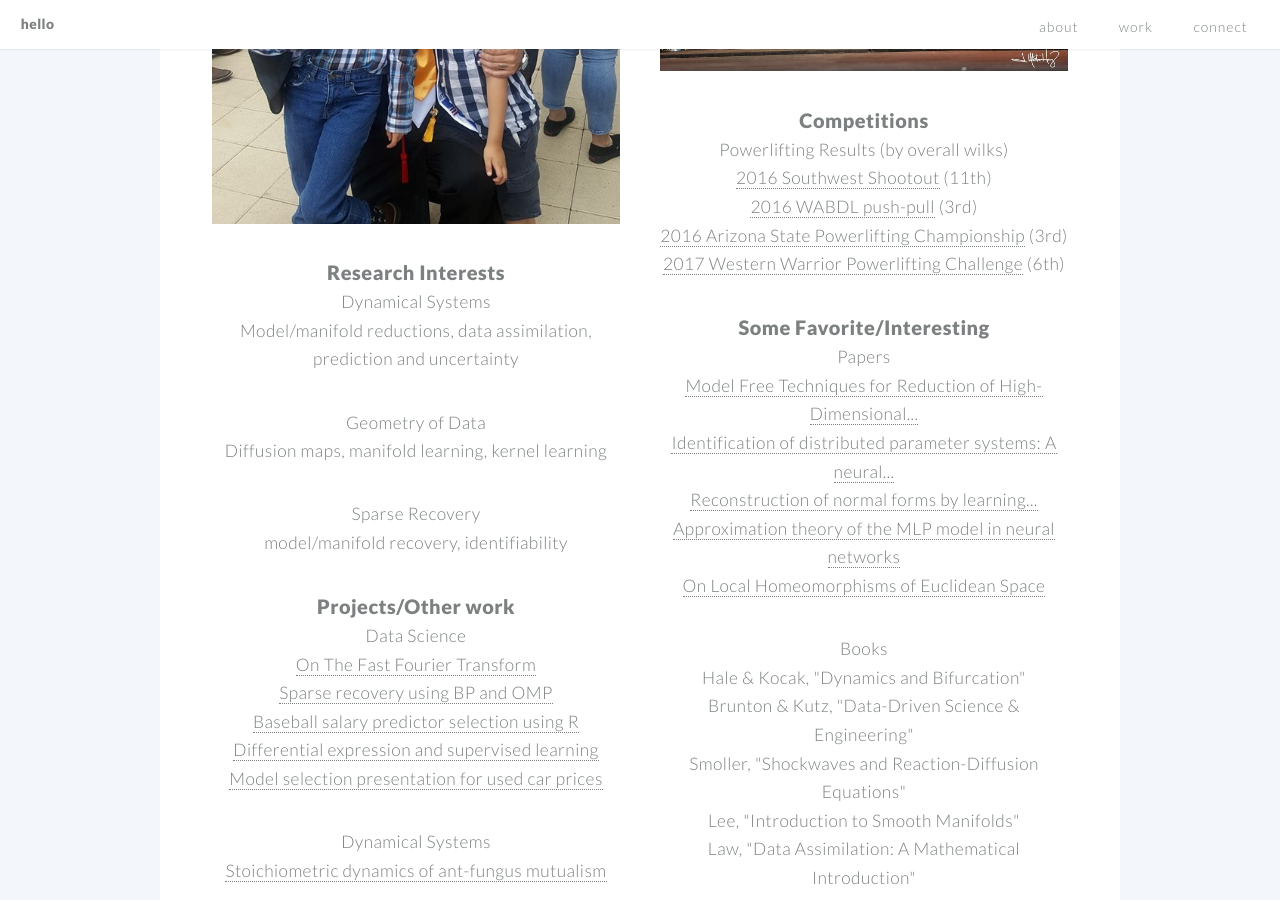
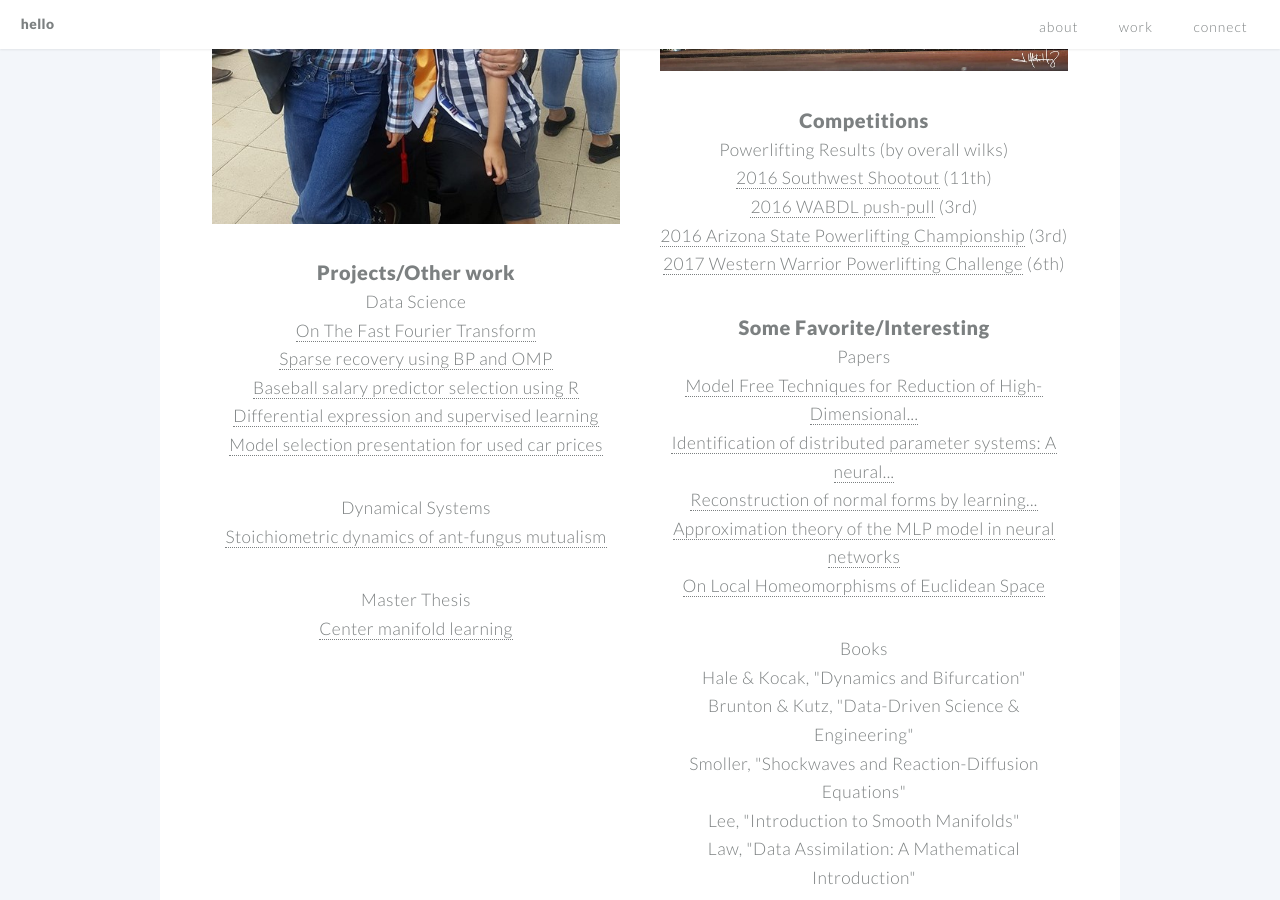
Before and after one commit to jben33/jben33.github.io, a Jekyll site: the page built from index.md, in a window 1280 px wide and 900 px high, scrolled down 2360 px. Built offline with Jekyll 4.4.1, drawn with Linux system fonts in a browser that asks for light colours.

Commit message:
Update example.html

```diff
--- a/_includes/example.html
+++ b/_includes/example.html
@@ -1,17 +1,3 @@
-<h1>Research Interests</h1>
-
-<ul> Dynamical Systems
-    <li>Model/manifold reductions, data assimilation, prediction and uncertainty</li>
-</ul>
-
-<ul> Geometry of Data
-    <li>Diffusion maps, manifold learning, kernel learning</li>
-</ul>
-
-<ul> Sparse Recovery
-    <li>model/manifold recovery, identifiability</li>
-</ul>
-
 <h1>Projects/Other work</h1>
 
 
```
